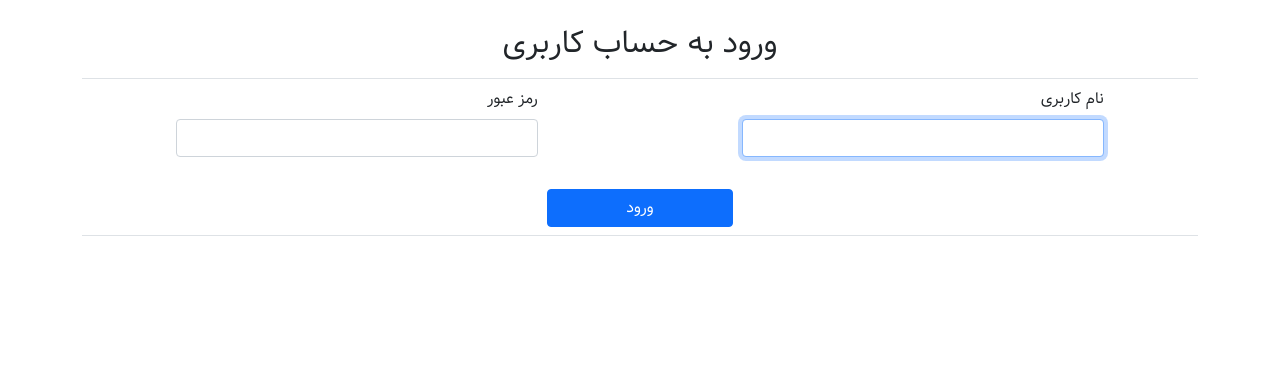
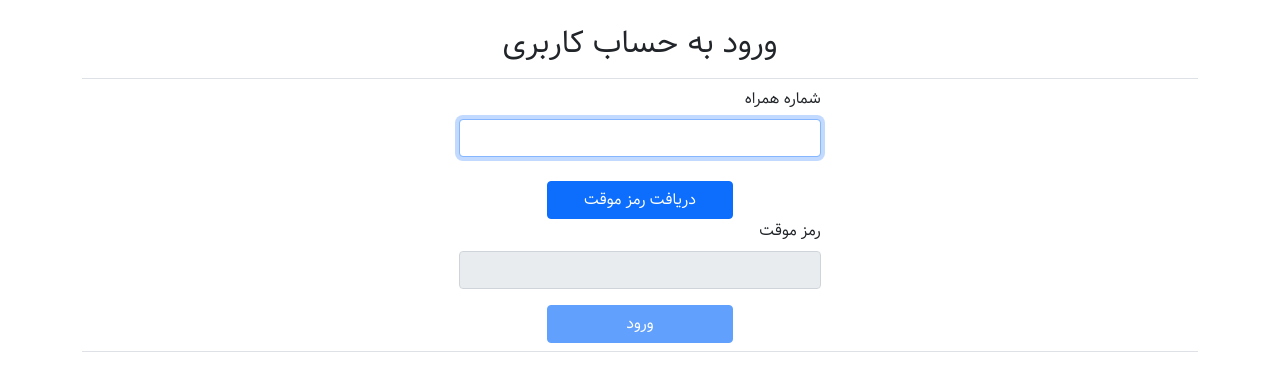
Before and after one commit to ali-nakhaee/shaya_media, a Django app: page /users/login/ in a window 1280 px wide. Shown: the part 58-449 px from the top of the page. Run offline with Django 5.2, Linux system fonts and the light colour scheme.

Commit message:
Login page template changed to for new login method.

```diff
--- a/users/forms.py
+++ b/users/forms.py
@@ -6,8 +6,8 @@ from django.contrib.auth.forms import UserCreationForm
 from django.utils.translation import gettext_lazy as _
 
 class LoginForm(forms.Form):
-    username = forms.CharField(max_length=150, label=_("نام کاربری"),)
-    password = forms.CharField(max_length=150, widget=forms.PasswordInput, label=_("رمز عبور"))
+    phone_number = forms.CharField(max_length=150, label=_("شماره همراه"),)
+    password = forms.CharField(max_length=150, widget=forms.PasswordInput, label=_("رمز موقت"))
 
 
 class SignupForm(UserCreationForm):
@@ -29,5 +29,5 @@ class SignupForm(UserCreationForm):
 
     class Meta(UserCreationForm.Meta):
         model = get_user_model()
-        fields = ('username', 'first_name', 'last_name')
+        fields = ('username', 'first_name', 'last_name', 'phone_number')
         labels = {'username': 'نام کاربری', 'first_name': 'نام', 'last_name': 'نام خانوادگی'}
--- a/users/models.py
+++ b/users/models.py
@@ -11,6 +11,7 @@ class User(AbstractUser):
     username = models.CharField(
         _("username"),
         max_length=150,
+        null=True,
         unique=True,
         help_text=_(
             # "Required. 150 characters or fewer. Letters, digits and @/./+/-/_ only."
--- a/users/templates/users/login.html
+++ b/users/templates/users/login.html
@@ -26,22 +26,32 @@
 
 
 
-  <form method="post" action="{% url 'users:login' %}" class="row g-3">
+  <form method="post" action="{% url 'users:login' %}">
     {% csrf_token %}
+    <div class="row g-3">
       <div class="col-md-4 mx-auto">
-      <label class="form-label" for="id_username">{{ form.username.label }}</label>
-      <input type="text" name="username" maxlength="150" autocapitalize="none"
+        <label class="form-label" for="id_phone_number">{{ form.phone_number.label }}</label>
+        <input type="text" name="phone_number" maxlength="150" autocapitalize="none"
         autocomplete="username" autofocus="" class="form-control" placeholder=""
-      title="{{ form.username.help_text }}" required="" id="id_username">
+        title="{{ form.phone_number.help_text }}" required="" id="id_phone_number"
+        {% if check_password %}disabled{% endif %}>
       </div>
+    </div>
+    <br>
+    <div class="mx-auto text-center">
+      <button name="submit" class="btn btn-primary col-md-2 mx-auto" {% if check_password %}disabled{% endif %}>دریافت رمز موقت</button>
+    </div>
+    <div class="row g-3">
       <div class="col-md-4 mx-auto">
         <label class="form-label" for="id_password">{{ form.password.label }}</label>
         <input type="password" name="password" autocomplete="password" class="form-control"
-      placeholder="" title={{ form.password1.help_text }} required="" id="id_password">
+        placeholder="" title={{ form.password.help_text }} required="" id="id_password"
+        {% if not check_password %}disabled{% endif %}>
         <small class="form-text text-muted">{{ form.password.help_text|linebreaks }}</small>
       </div>
+    </div>
     <div class="mx-auto text-center">
-         <button name="submit" class="btn btn-primary col-md-2 mx-auto">ورود</button>
+         <button name="submit" class="btn btn-primary col-md-2 mx-auto" {% if not check_password %}disabled{% endif %}>ورود</button>
     </div>
 
     <input type="hidden" name="next" value="{{ request.GET.next }}">
--- a/users/templates/users/register.html
+++ b/users/templates/users/register.html
@@ -58,6 +58,12 @@
       placeholder="" title={{ form.last_name.help_text }} required="" id="id_last_name">
       <small class="form-text text-muted">{{ form.last_name.help_text }}</small>
   </div><hr>
+  <div class="col-md-4 mx-auto">
+    <label class="form-label" for="id_phone_number">{{ form.phone_number.label }}</label>
+    <input type="text" name="phone_number" maxlength="150" class="form-control"
+    placeholder="" title={{ form.phone_number.help_text }} required="" id="id_phone_number">
+    <small class="form-text text-muted">{{ form.phone_number.help_text }}</small>
+</div>
   <div class="mx-auto text-center">
          <button name="submit" class="btn btn-primary mx-auto">ایجاد حساب</button>
   </div>
--- a/users/views.py
+++ b/users/views.py
@@ -11,14 +11,16 @@ class LoginPage(View):
     """ Main login page """
     def get(self, request):
         form = forms.LoginForm()
-        context = {'form': form}
+        context = {'form': form,
+                   'check_password': False,
+                   }
         return render(request, 'users/login.html', context)
 
     def post(self, request):
         form = forms.LoginForm(request.POST)
         if form.is_valid():
             user = authenticate(
-                username=form.cleaned_data['username'],
+                username=form.cleaned_data['phone_number'],
                 password=form.cleaned_data['password'],
             )
             if user is not None:
@@ -44,6 +46,7 @@ class Register(View):
         form = forms.SignupForm(data=request.POST)
         if form.is_valid():
             new_user = form.save()
-            # Log the user in and then redirect to home page.
-            login(request, new_user)
+            login(request, new_user, backend='users.backends.PhoneNumberAuthBackend')
             return redirect('blog:post_list')
+        else:
+            print(form.errors)
```
Lines whose indentation alone changed are shown as unchanged.
